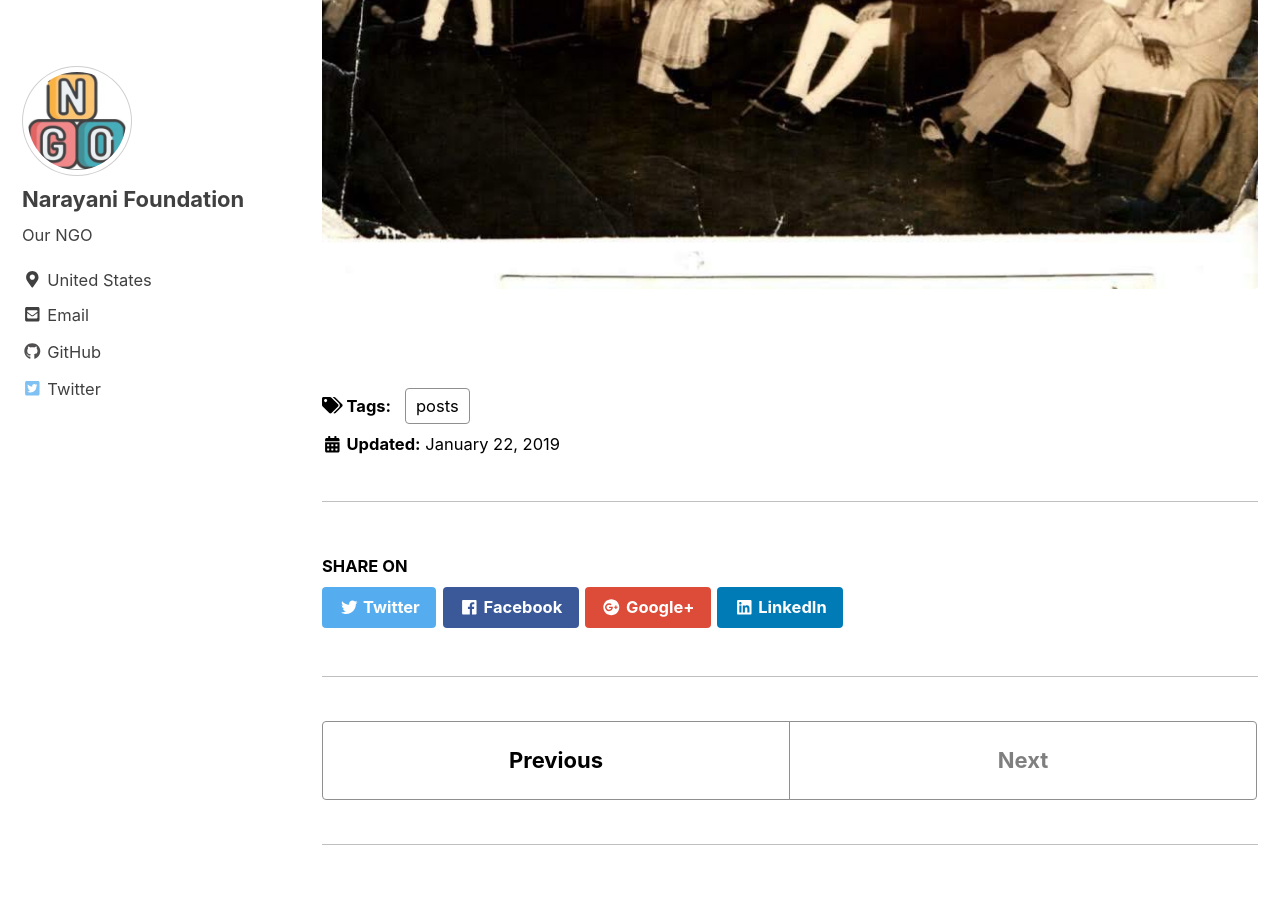
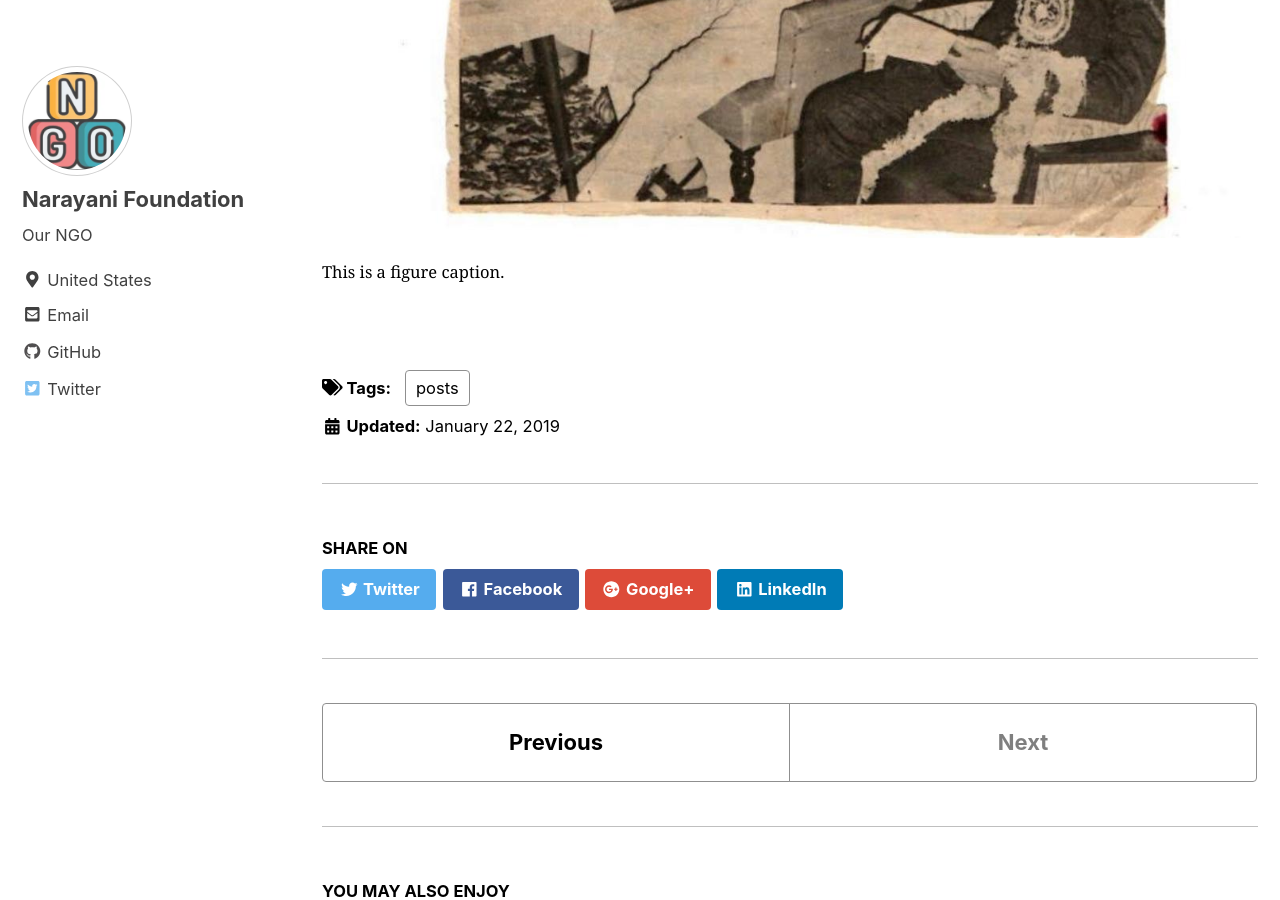
Before and after one commit to hajm0la/media, a Jekyll site: the page built from _posts/2022-03-22-trip2.md, in a window 1280 px wide and 900 px high, scrolled down 1424 px. Built offline with Jekyll 4.4.1, drawn with Linux system fonts in a browser that asks for light colours; cached includes are drawn as plain includes; nearby versions of some CDN libraries.

Commit message:
Update 2022-03-22-trip2.md

```diff
--- a/_posts/2022-03-22-trip2.md
+++ b/_posts/2022-03-22-trip2.md
@@ -11,10 +11,11 @@ way to experience Parisian life.
 
 
 <figure>
-  <img src="https://github.com/hajm0la/media/blob/main/assets/img2222.jpg" alt="this is a placeholder image">
+  <img src="/assets/img1111.jpg">
 </figure>
 
 
 <figure>
-  <img src="/assets/img2222.jpg" alt="this is a placeholder image">
+  <img src="https://github.com/hajm0la/media/blob/main/assets/img1111.jpg" alt="this is a placeholder image">
+  <figcaption>This is a figure caption.</figcaption>
 </figure>
```
